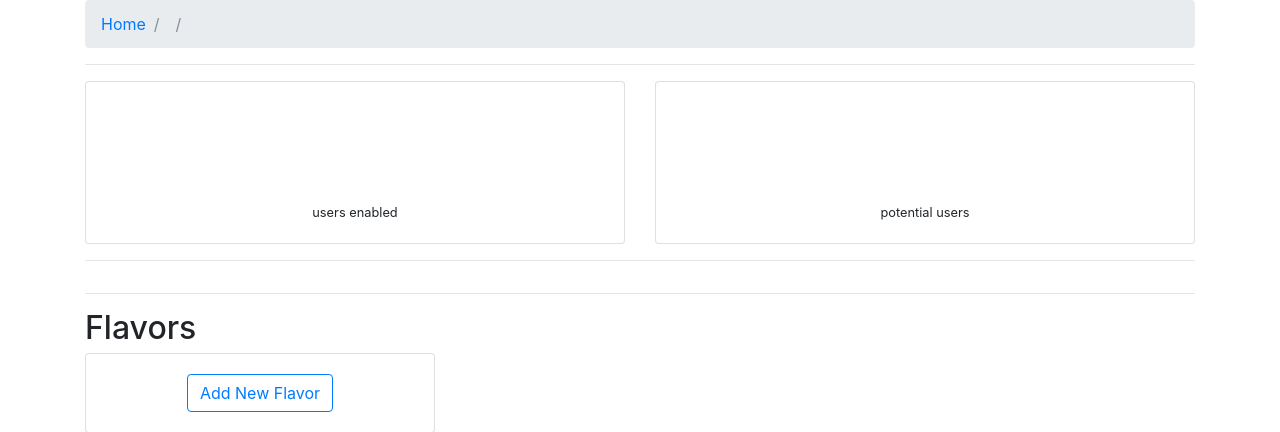
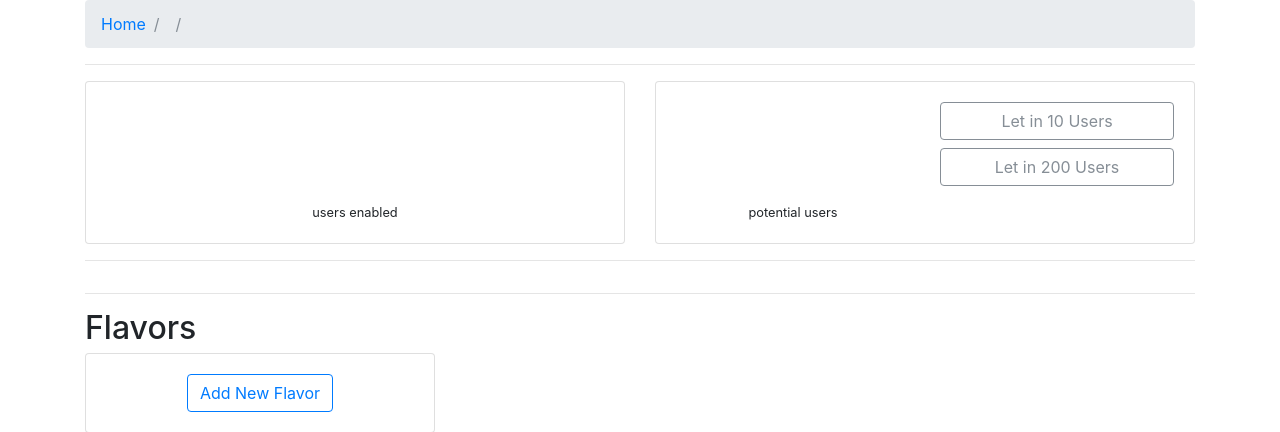
Before and after one commit to ablator/ablator, a Django app: template ablator/web_admin/templates/functionality.html in a window 1280 px wide. Shown: the part 56-488 px from the top of the page. Run offline with Django 3.2, Linux system fonts and the light colour scheme; the template is opened without the code that fills it, so the values that code supplies are empty; some libraries are stand-ins or nearby versions.

Commit message:
Add “Let In” Buttons to Functionality View

```diff
--- a/ablator/web_admin/templates/functionality.html
+++ b/ablator/web_admin/templates/functionality.html
@@ -32,14 +32,24 @@
             <div class="col">
                 <div class="card">
                     <div class="card-body">
+                        <div class="row">
+                            <div class="col">
+
                         <div class="text-center">
                             <span class="display-2">{{ functionality.number_of_users }}</span><br>
                             <small>potential users</small>
+                        </div>
+                            </div>
+                            <div class="col">
+                                <button class="btn btn-outline-secondary btn-block">Let in 10 Users</button>
+                                <button class="btn btn-outline-secondary btn-block">Let in 200 Users</button>
+                            </div>
                         </div>
 
                     </div>
                 </div>
             </div>
+
         </div>
         </section>
 
```
